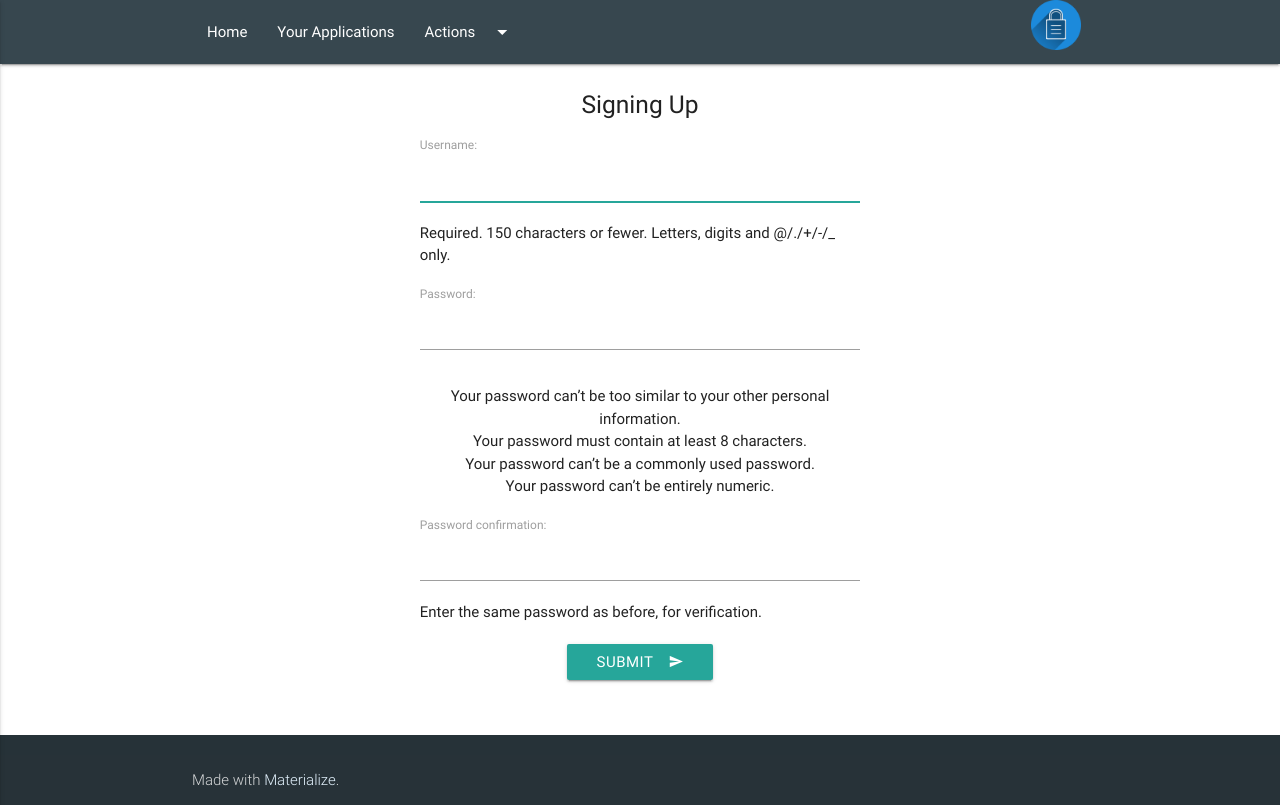
After one commit to kahihia/Django-SecurityAPI, a Django app: page /signup/ in a window 1280 px wide. The commit adds this page. Run offline with Django 3.2, Linux system fonts and the light colour scheme; parts of the project's set-up code (start-up, migrations or seed data) failed here and were passed over.

Commit message:
Adding a Sign Up page ; more modular code (cf urls.py & views.py)

```diff
--- /dev/null
+++ b/application/models.py
@@ -0,0 +1,6 @@
+#!/usr/bin/env python
+# -*- coding: utf-8 -*-
+from __future__ import unicode_literals # for Python 3 with Python 2 retrocompatibility
+from __future__ import unicode_literals
+
+from django.db import models
--- a/application/urls.py
+++ b/application/urls.py
@@ -2,39 +2,32 @@
 # -*- coding: utf-8 -*-
 
 from __future__ import unicode_literals # for Python 3 with Python 2 retrocompatibility
+
+# Needed for OAuth2
+from django.conf.urls import url, include
+import oauth2_provider.views as oauth2_views
 from django.conf import settings
-from django.conf.urls import include, url
+
+# For authentification purposes
 from django.contrib.auth.models import User, Group
+from django.contrib.auth import views as auth_views
+
+# For administration
 from django.contrib import admin
 admin.autodiscover()
-from django.contrib.auth import views as auth_views
-from rest_framework import permissions, routers, serializers, viewsets
-from oauth2_provider.ext.rest_framework import TokenHasReadWriteScope, TokenHasScope
-import oauth2_provider.views as oauth2_views
+
+# Personnal settings and views
 from .views import home,handler404
+from .settings import LOGIN_URL
 
-# first we define the serializers
-class UserSerializer(serializers.ModelSerializer):
-    class Meta:
-        model = User
+# For registration view
+from django.views.generic.edit import CreateView
+from django.contrib.auth.forms import UserCreationForm
 
+# Needed for REST Framework and OAuth2
+from rest_framework import routers
+from .views import UserSerializer, GroupSerializer,UserViewSet,GroupViewSet
 
-class GroupSerializer(serializers.ModelSerializer):
-    class Meta:
-        model = Group
-
-# ViewSets define the view behavior.
-class UserViewSet(viewsets.ModelViewSet):
-    permission_classes = [permissions.IsAuthenticated, TokenHasReadWriteScope]
-    queryset = User.objects.all()
-    serializer_class = UserSerializer
-
-
-class GroupViewSet(viewsets.ModelViewSet):
-    permission_classes = [permissions.IsAuthenticated, TokenHasScope]
-    required_scopes = ['groups']
-    queryset = Group.objects.all()
-    serializer_class = GroupSerializer
 
 # OAuth2 provider endpoints
 oauth2_endpoint_views = [
@@ -68,12 +61,13 @@ router.register(r'groups', GroupViewSet)
 
 urlpatterns = [
     url(r'^rest/', include(router.urls)),
-    url(r'^admin/', include(admin.site.urls)),
-    url(r'^o/', include('oauth2_provider.urls', namespace='oauth2_provider')),
+    url(r'^admin/', include(admin.site.urls)), # Administration pannel
+    url(r'^o/', include('oauth2_provider.urls', namespace='oauth2_provider')), # OAuth
     # Previously : url(r'^o/', include(oauth2_endpoint_views, namespace='oauth2_provider')),
-    url(r'^$',home,name='home'),
-    url(r'^(accounts/)?login/$', auth_views.LoginView.as_view(template_name ='login.html')),
+    url(r'^$',home,name='home'), # Home Page
+    url(LOGIN_URL, auth_views.LoginView.as_view(template_name ='login.html')),
     url(r'^logout/$', auth_views.LogoutView.as_view(template_name ='logout.html')),
     url(r'^change-password/$', auth_views.PasswordChangeView.as_view(template_name='passwordReset.html')),
-    url(r'(?P<typed>.+)$',handler404,name='handler404')
+    url(r'^signup/?$', CreateView.as_view(template_name='signup.html',form_class=UserCreationForm,success_url='/')),
+    url(r'(?P<typed>.+)$',handler404,name='handler404'), # Hacky way to redirect to a 404 error page
 ]
--- a/functions/time_funcs.py
+++ b/functions/time_funcs.py
@@ -9,9 +9,6 @@ import datetime, time
 
 def get_timestamp():
     return datetime.datetime.fromtimestamp(time.time()).strftime('%Y-%m-%d %H:%M:%S')
-#!/usr/bin/env python
-# -*- coding: utf-8 -*-
-
 
 def customRender(request, template, dictionary={}):
     dictionary.update({'post_count': Post.objects.count()})
--- a/requirements.txt
+++ b/requirements.txt
@@ -5,7 +5,7 @@ dj-database-url==0.4.2
 Django==1.11
 django-braces==1.11.0
 django-dotenv==1.4.1
-django-getenv==1.3.1
+django-getenv==1.3.2
 djangorestframework==3.6.2
 docopt==0.6.2
 gunicorn==19.7.1
--- a/templates/base.html
+++ b/templates/base.html
@@ -26,17 +26,18 @@
         <div class="nav-wrapper container"><a id="logo-container" href="/" class="brand-logo right"><img src="{% static "images/favicon.jpg" %}" height="50px" width="50px" />{{ user.username }}</a>
             <a href="#" data-activates="nav-mobile" class="button-collapse"><i class="material-icons">menu</i></a>
             <ul class="left hide-on-med-and-down">
-                <li><a href="/">Accueil</a></li>
+                <li><a href="/">Home</a></li>
 
                 <li><a href="/o/applications/">Your Applications</a></li>
                 <li><a class="dropdown-button" href="#" data-activates="dropdown1" data-beloworigin="true" data-constrainwidth="false">Actions<i class="material-icons right">arrow_drop_down</i></a>
                   <ul id="dropdown1" class="dropdown-content" style="width:250px;position:absolute;top: 64px;left: 619.875px; opacity: 1; display: none;" >
                       {% if user.is_authenticated %}
                       <li><a class="grey-text darken-4" href="/logout/">Logout</a></li>
+                      <li><a href="/change-password/">Change Password</a></li>
                       {% else %}
                       <li><a class="grey-text darken-4" href="/login/">Login</a></li>
+                      <li><a class="grey-text darken-4" href="/signup/">Sign Up</a></li>
                       {% endif %}
-                      <li><a class="grey-text darken-4" href="/change-password/">Change-password</a></li>
                       <li><a class="grey-text darken-4" href="/admin/">Administration pannel</a></li>
                       <li><a class="grey-text darken-4" href="/rest/">Test REST API</a></li>
                   </ul>
@@ -46,13 +47,13 @@
     </nav>
   </div>
   <ul id="nav-mobile" class="side-nav">
-    <li><a href="/">Accueil</a></li>
+    <li><a href="/">Home</a></li>
     {% if user.is_authenticated %}
     <li><a href="/logout/">Logout</a></li>
+    <li><a href="/change-password/">Change Password</a></li>
     {% else %}
     <li><a href="/login/">Login</a></li>
     {% endif %}
-    <li><a href="/change-password/">Change-password</a></li>
     <li><a href="/rest/">Test REST API</a></li>
     <li><a href="/o/applications/">Your Applications</a></li>
     <li><a class="dropdown-button" href="#!" data-activates="dropdown2" data-beloworigin="true" data-stoppropagation="true">Actions<i class="material-icons right">arrow_drop_down</i></a>
@@ -61,6 +62,7 @@
         <li><a class="grey-text darken-4" href="/logout/">Logout</a></li>
         {% else %}
         <li><a class="grey-text darken-4" href="/login/">Login</a></li>
+        <li><a class="grey-text darken-4" href="/signup/">Sign Up</a></li>
         {% endif %}
         <li><a class="grey-text darken-4" href="/change-password/">Change-password</a></li>
         <li><a class="grey-text darken-4" href="/admin/">Administration pannel</a></li>
@@ -75,6 +77,7 @@
     {% endblock %}
 </main>
 
+    <!--  Footer -->
     <footer class="page-footer blue-grey darken-4">
         <div class="footer-copyright">
             <div class="container">
@@ -84,9 +87,11 @@
     </footer>
 
 
-    <!--  Scripts-->
+    <!--  Scripts -->
     <script src="{% static "js/jquery-2.1.1.min.js" %}"></script>
     <script src="{% static "js/materialize.js" %}"></script>
+
+    <!-- JS snippets for the dropdown menu to work -->
     <script>
       $( document ).ready(function() {
         $(".button-collapse").sideNav();
--- /dev/null
+++ b/templates/signup.html
@@ -0,0 +1,50 @@
+{% extends "base.html" %}
+
+{% block title %} | Registration {% endblock %}
+
+
+{% block content %}
+
+<div class="container">
+    <div class="section">
+        <div class="row">
+          {% if user.is_authenticated %}
+          <div class="row">
+              <div class="col s8 m8">
+                  <div class="icon-block">
+                    <h2>You cannot access this page if you are connected.</h2>
+                  </div>
+              </div>
+          </div>
+          {% else %}
+          {% if form.errors %}
+          <div class="row">
+              <div class="col s8 m8">
+                  <div class="icon-block">
+                    <p>Your username and password didn't match. Please try again.</p>
+                  </div>
+              </div>
+          </div>
+          {% endif %}
+          <div class="row center">
+              <div class="col s6 m6 offset-s3 offset-m3">
+                  <div class="icon-block">
+                    <form method="post" action="">
+                    {% csrf_token %}
+                    <div class="row s6 m6">
+                        <h5>Signing Up</h5>
+                        {{ form.as_p }}
+                    </div>
+                    <button class="btn waves-effect waves-light" type="submit" name="action">Submit
+                      <i class="material-icons right">send</i>
+                    </button>
+                    <input type="hidden" name="next" value="{{ next }}" />
+                  </form>
+                </div>
+              </div>
+          </div>
+          {% endif %}
+      </div>
+    </div>
+</div>
+{% endblock %}
```
Also changed, not shown: application/settings.py (+8 -1 lines), application/views.py (+26 -0 lines), db.sqlite3.
